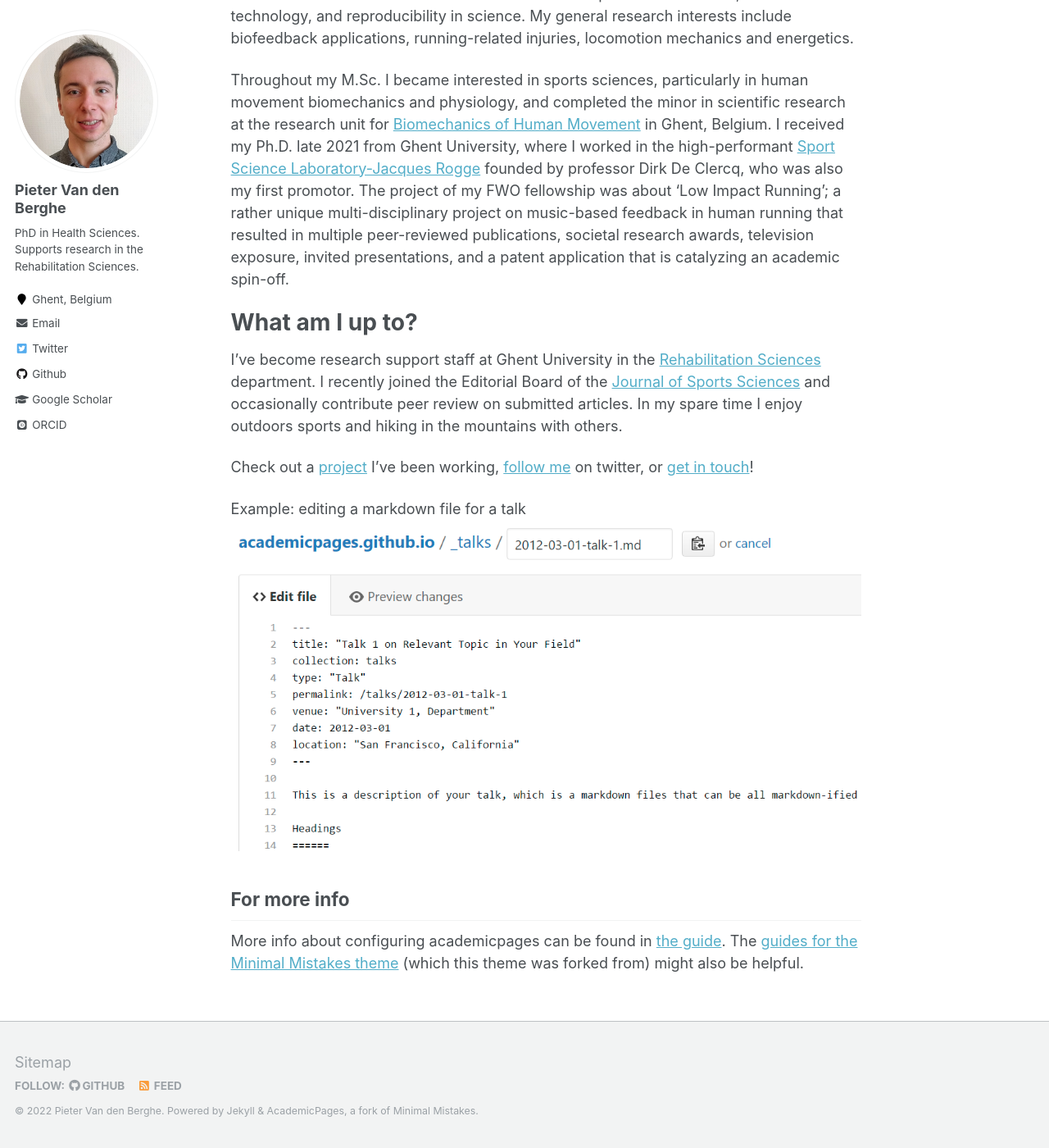
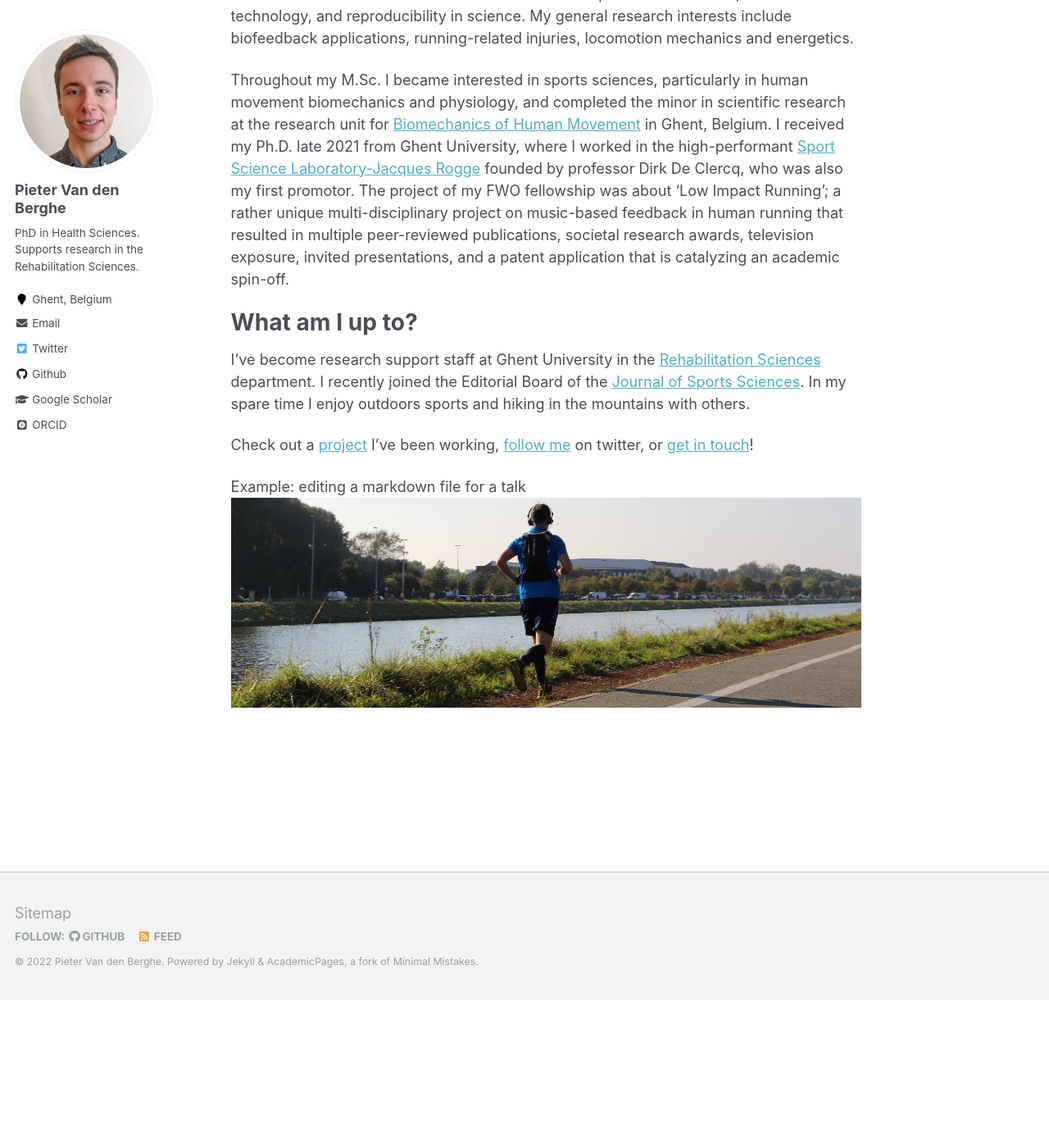
Before and after one commit to pivdnber/pivdnber.github.io, a Jekyll site: the page built from _pages/about.md, in a window 1280 px wide and 1400 px high, scrolled down 181 px. Shown: the whole window at 82% size. Built offline with Jekyll 4.4.1, drawn with Linux system fonts in a browser that asks for light colours; some web fonts are replaced.

Commit message:
add banner

```diff
--- a/_pages/about.md
+++ b/_pages/about.md
@@ -17,7 +17,7 @@ Throughout my M.Sc. I became interested in sports sciences, particularly in huma
 What am I up to?
 ======
 
-I've become research support staff at Ghent University in the [Rehabilitation Sciences](https://www.ugent.be/ge/reva/en) department. I recently joined the Editorial Board of the [Journal of Sports Sciences](https://www.tandfonline.com/action/journalInformation?show=editorialBoard&journalCode=rjsp20&) and occasionally contribute peer review on submitted articles. In my spare time I enjoy outdoors sports and hiking in the mountains with others.
+I've become research support staff at Ghent University in the [Rehabilitation Sciences](https://www.ugent.be/ge/reva/en) department. I recently joined the Editorial Board of the [Journal of Sports Sciences](https://www.tandfonline.com/action/journalInformation?show=editorialBoard&journalCode=rjsp20&). In my spare time I enjoy outdoors sports and hiking in the mountains with others.
 
 Check out a [project](https://https://www.ugent.be/ge/bsw/en/research/biomechanics/projects#motor-retraining-by-real-time-sonic-feedback---understanding-strategies-of-low-impact-running) I’ve been working, [follow me](https://twitter.com/SportSciSum) on twitter, or [get in touch](mailto:pieter.vandenberghe@ugent.be)!
 
@@ -26,8 +26,4 @@ Check out a [project](https://https://www.ugent.be/ge/bsw/en/research/biomechani
 
 
 Example: editing a markdown file for a talk
-![Editing a markdown file for a talk](/images/editing-talk.png)
-
-For more info
-------
-More info about configuring academicpages can be found in [the guide](https://academicpages.github.io/markdown/). The [guides for the Minimal Mistakes theme](https://mmistakes.github.io/minimal-mistakes/docs/configuration/) (which this theme was forked from) might also be helpful.
+![Editing a markdown file for a talk](/images/1500x500twitterBanner.jpg)
```
Also changed, not shown: images/1500x500twitterBanner.jpg (added).
